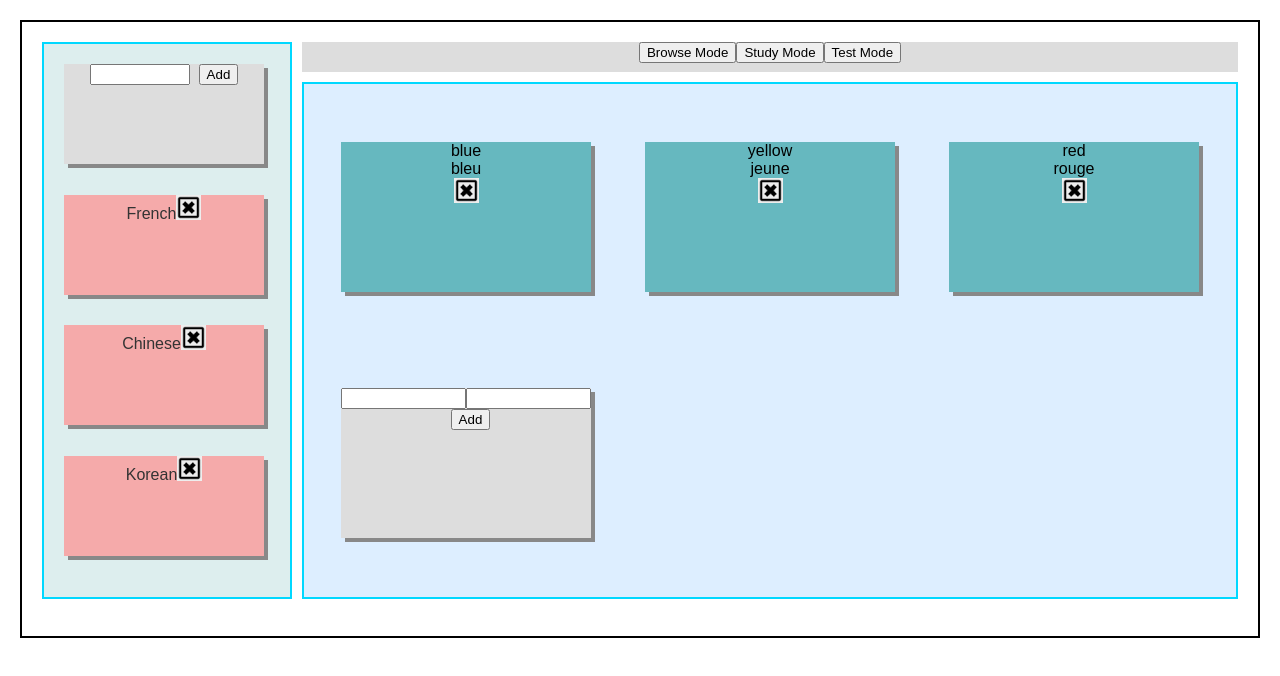
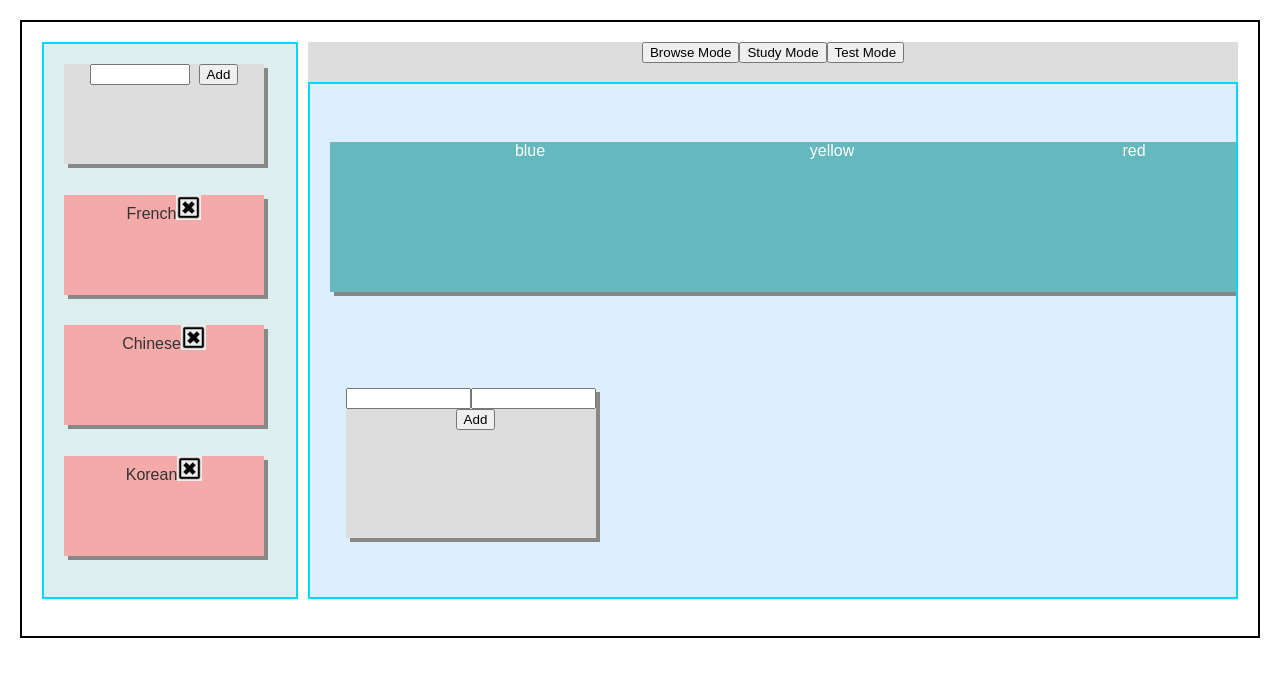
Before and after one commit to yyjoycewoo/VocabMaster, a React (Create React App) app: page / in a window 1280 px wide. Both pictures are taken after a click on the button "Browse Mode". Shown: the top 676 px of the page. Built offline with nearby package versions, Linux system fonts and the light colour scheme.

Commit message:
moving flippable cards to browse

```diff
--- a/src/components/Flashcard.js
+++ b/src/components/Flashcard.js
@@ -4,11 +4,11 @@ import "../styles/Flashcard.css";
 class Flashcard extends Component {
 
   render() {
-    if (this.props.display === "study") {
+    if (this.props.display === "browse") {
       return  (
         this.renderFlipCard()
       )
-    } else if (this.props.display === "browse"){
+    } else if (this.props.display === "test"){
       return (
         this.renderBrowseCard()
       )
@@ -40,7 +40,7 @@ class Flashcard extends Component {
 
   renderFlipCard() {
     return  (
-      <div className="Flashcard flip-container card center studyCard" ontouchstart="this.classList.toggle('hover');">
+      <div className="Flashcard flip-container card studyCard" ontouchstart="this.classList.toggle('hover');">
         <div className="flipper">
           <div className="front">
             <span>{this.props.question}</span>
@@ -55,7 +55,7 @@ class Flashcard extends Component {
 
   renderBrowseCard() {
     return (
-      <div className="Flashcard card browseCard">
+      <div className="Flashcard card center browseCard">
         <div>
           <span>{this.props.question}</span>
         </div>
--- a/src/styles/StudyList.css
+++ b/src/styles/StudyList.css
@@ -2,7 +2,7 @@
   padding: 20px;
   border: 2px solid #00D8FF;
   background: #DDEEFF;
-
+  grid-area: flashcardList;
 
   display: grid;
   grid-template-columns: 33% 33% 33%;
--- a/src/styles/TestList.css
+++ b/src/styles/TestList.css
@@ -2,7 +2,7 @@
   padding: 20px;
   border: 2px solid #00D8FF;
   background: #DDEEFF;
-
+  grid-area: flashcardList;
 
   display: grid;
   grid-template-columns: 33% 33% 33%;
--- a/src/styles/View.css
+++ b/src/styles/View.css
@@ -1,9 +1,9 @@
 .View {
   display: grid;
 
-  grid-template-columns: minmax(250px, 20%) minmax(250px, 80%);
+  grid-template-columns: minmax(250px, 20vw) minmax(250px, 80vw);
   grid-gap: 10px;
-  grid-template-rows: minmax(30px, 5%) 90%;
+  grid-template-rows: minmax(30px, 3vh) 90%;
   grid-template-areas:
     "setList modes"
     "setList flashcardList";
@@ -12,4 +12,5 @@
 .Modes {
   background: #ddd;
   grid-area: modes;
+  height: 5vh;
 }
```
